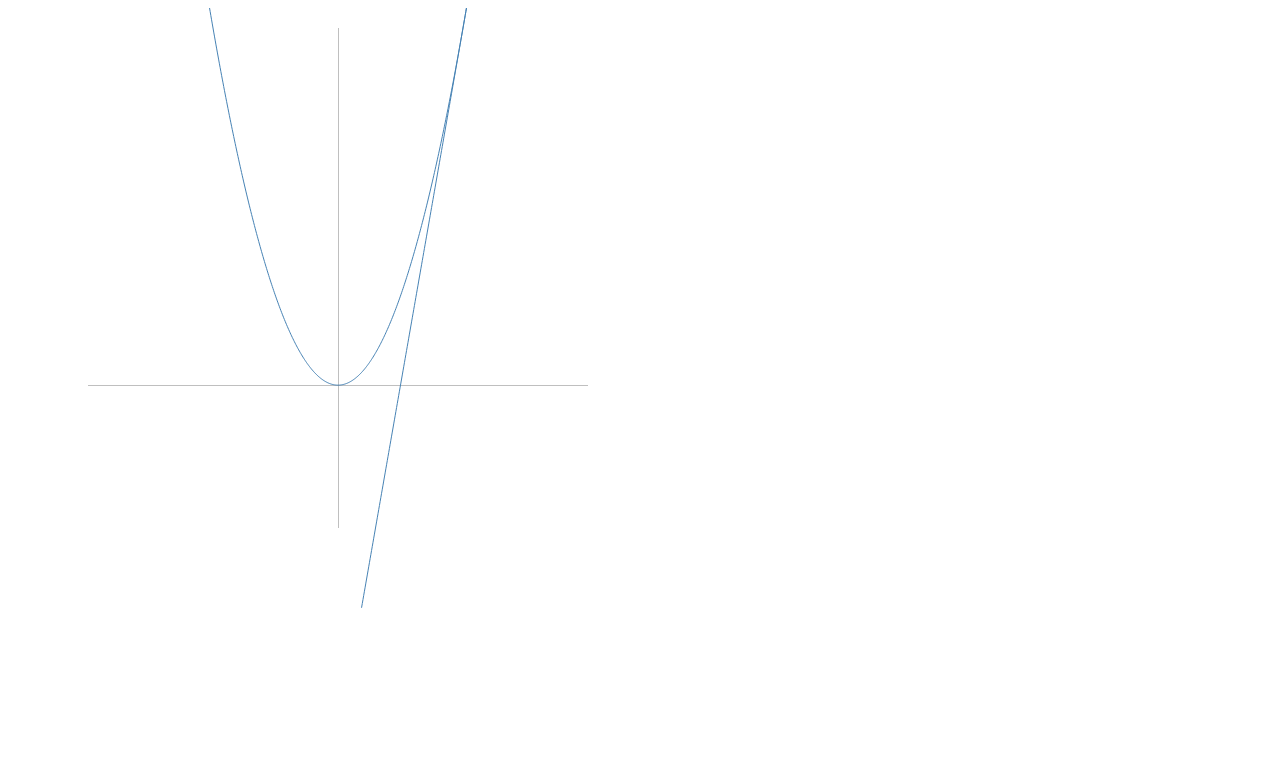
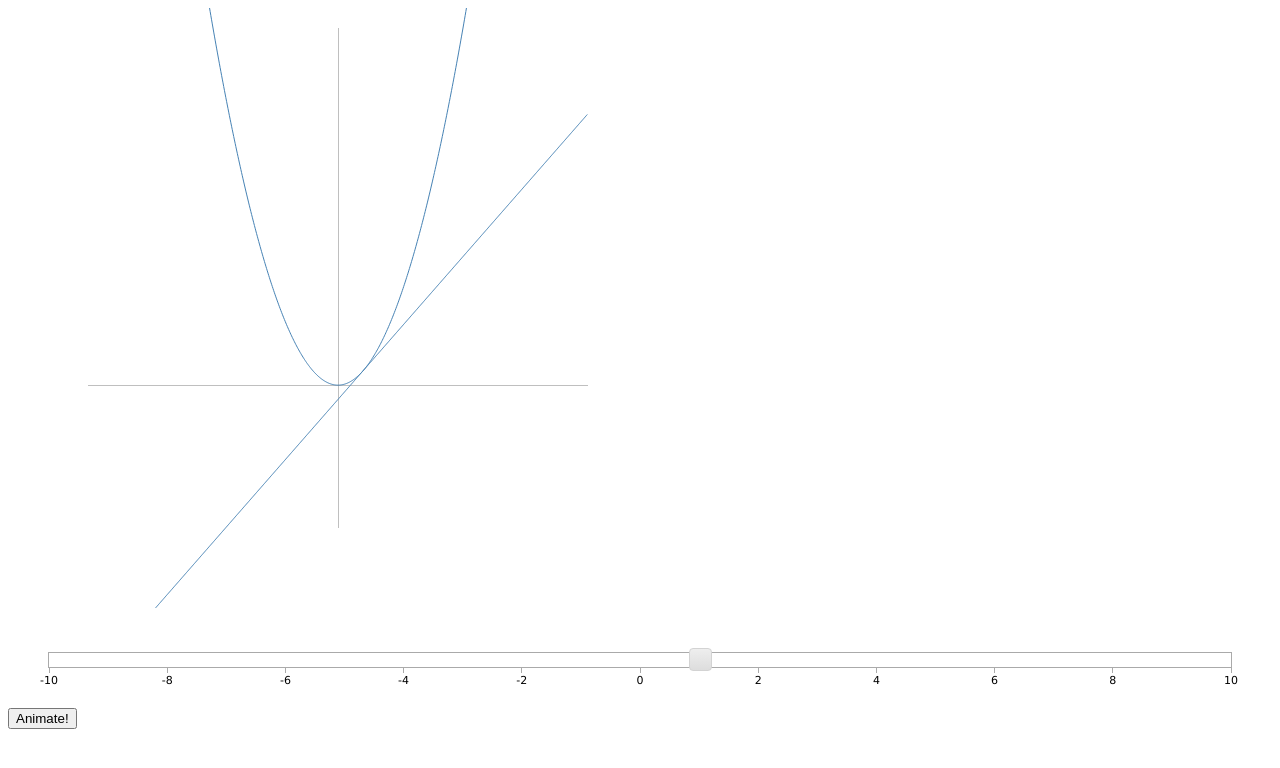
Before and after one commit to richardbatty/d3-function-plotting, a plain HTML site: page example/animation.html in a window 1280 px wide. Drawn offline with nearby package versions, Linux system fonts and the light colour scheme.

Commit message:
Create interactive graph with tangent

```diff
--- a/example/animation.html
+++ b/example/animation.html
@@ -4,16 +4,25 @@
   <meta charset="UTF-8">
   <title>Document</title>
   <link rel="stylesheet" href="index.css">
+  <link rel="stylesheet" href="../vendor/d3.slider/d3.slider.css" />
+  <style type="text/css" media="all">
+    #slider {
+      margin: 40px;
+    }
+  </style>
 </head>
 <body>
+
   <div id="graph"></div>
+  <div id="slider"></div>
+  <button id="animate">Animate!</button>
   <script src="http://d3js.org/d3.v3.min.js" charset="utf-8"></script>
+  <script src="../vendor/d3.slider/d3.slider.js" charset="utf-8"></script>
   <script src="../lib/plotter.js" charset="utf-8"></script>
   <script src="../lib/components.js" charset="utf-8"></script>
   <script src="../lib/data.js" charset="utf-8"></script>
   <script src="../lib/attacher.js" charset="utf-8"></script>
   <script src="../lib/animator.js" charset="utf-8"></script>
-
   <script>
     function square(x) {
       return Math.pow(x, 2);
@@ -48,21 +57,36 @@
     dimensions.width = 600 - dimensions.margins.left - dimensions.margins.right;
     dimensions.height = 600 - dimensions.margins.top - dimensions.margins.bottom;
 
+    var initialTangentX = 1;
+
     var chart = Plotter.xy()
         .type('cartesian')
         .xSpan([-10, 10])
         .ySpan([25, -10])
         .dimensions(dimensions)
-        .funcs([square, createTangent(square, derivativeOfSquare, -5)])
+        .funcs([square, createTangent(square, derivativeOfSquare, initialTangentX)])
         .axisNumbers(false);
 
     d3.select("#graph")
       .call(chart);
 
+    var slider = d3.slider()
+      .axis(true)
+      .min(chart.xSpan()[0])
+      .max(chart.xSpan()[1])
+      .value(initialTangentX)
+      .on('slide', function(evt, value) {
+        chart.update(createTangent(square, derivativeOfSquare, value));
+      });
 
-     Plotter.animator.increment(-5, 5, 1, 100, function(number) {
-       chart.update(createTangent(square, derivativeOfSquare, number));
-     });
+    d3.select('#slider').call(slider);
+
+    d3.select('#animate').on('click', function() {
+      Plotter.animator.increment(-10, 10, 1, 100, function(number) {
+        chart.update(createTangent(square, derivativeOfSquare, number));
+        slider.value(number);
+      });
+    });
   </script>
 </body>
 </html>
--- a/lib/animator.js
+++ b/lib/animator.js
@@ -1,5 +1,5 @@
 Plotter.animator = function() {
-  function count(start, step) {
+  function makeCounter(start, step) {
     var current = start || 0,
         step = step || 1;
 
@@ -10,7 +10,7 @@ Plotter.animator = function() {
   };
 
   function increment(start, stop, step, timeInterval, callback) {
-    var counter = count(start, step);
+    var counter = makeCounter(start, step);
 
     var intervalId = setInterval(function() {
       count = counter();
```
